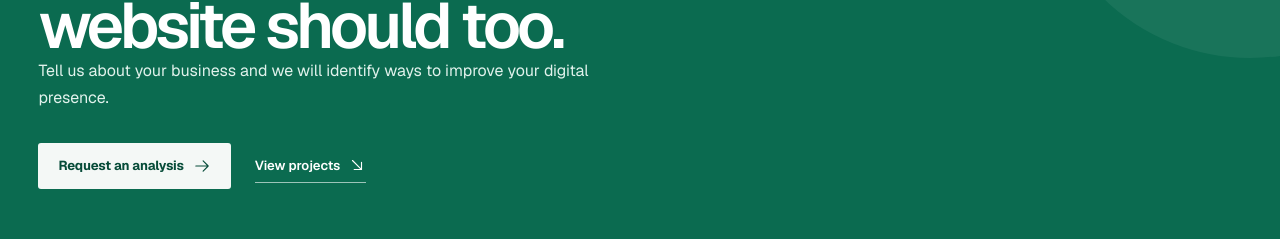
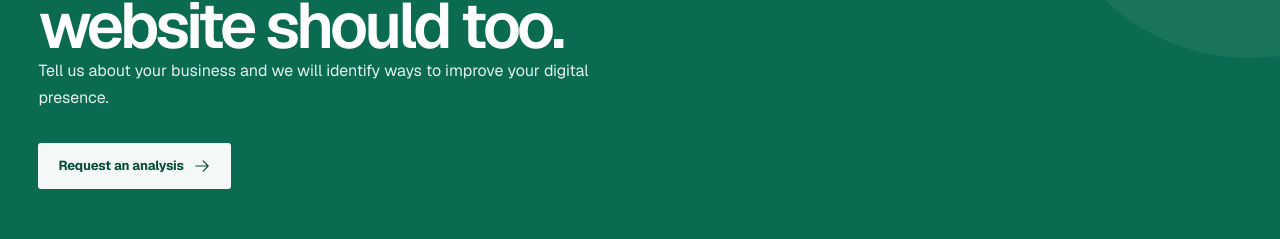
Before and after one commit to JohsonRodriguez/emprendimiento, a Next.js app: page /en in a window 1280 px wide. Shown: the part 9380-9619 px from the top of the page. Built offline with nearby package versions, Linux system fonts and the light colour scheme.

Commit message:
Temporarily hide projects CTA

```diff
--- a/components/LandingPage.tsx
+++ b/components/LandingPage.tsx
@@ -6,6 +6,7 @@ import { assetPath } from "@/lib/assets";
 import { Navbar } from "./Navbar"; import { Reveal } from "./Reveal"; import { BeforeAfterSlider } from "./BeforeAfterSlider"; import { BilingualDemo } from "./BilingualDemo"; import { ContactForm } from "./ContactForm";
 
 const serviceIcons=[PaintBrush,Wrench,GlobeHemisphereWest,DeviceMobile,MagnifyingGlass,Gauge,ShieldCheck];
+const showProjectsCta=false;
 export function LandingPage({locale}:{locale:Locale}){const d=dictionaries[locale]; return <>
   <Navbar locale={locale} d={d}/><main id="top">
     <section className="hero"><div className="hero-copy"><Reveal><p className="eyebrow">{d.heroKicker}</p><h1>{d.heroTitle}</h1><p className="hero-body">{d.heroBody}</p><div className="hero-actions"><a className="button primary" href="#contact">{d.heroPrimary}<ArrowRight size={18}/></a><a className="text-link" href="#before-after">{d.heroSecondary}<ArrowDownRight size={18}/></a></div></Reveal></div><Reveal className="hero-visual" delay={.12}><div className="hero-image"><Image src={assetPath("/images/hero-transformation.png")} alt="Laptop comparing an outdated website with its modern redesign" fill priority sizes="(max-width: 900px) 100vw, 56vw"/></div><div className="transform-caption"><span>{d.before}</span><i/><strong>{d.after}</strong></div></Reveal></section>
@@ -25,7 +26,7 @@ export function LandingPage({locale}:{locale:Locale}){const d=dictionaries[local
 
     <section className="section results-section"><Reveal><h2>{d.resultsTitle}</h2></Reveal><div className="results-orbit"><div className="result-core"><Browser size={36}/><span>Nueva Web</span></div>{d.results.map((x,i)=><Reveal className={`result-chip chip-${i}`} delay={i*.04} key={x}><Check size={17}/>{x}</Reveal>)}</div></section>
 
-    <section className="section cta-section"><Reveal><h2>{d.ctaTitle}</h2><p>{d.ctaBody}</p><div><a className="button light" href="#contact">{d.ctaPrimary}<ArrowRight size={18}/></a><a className="text-link light-link" href="#work">{d.ctaSecondary}<ArrowDownRight size={18}/></a></div></Reveal></section>
+    <section className="section cta-section"><Reveal><h2>{d.ctaTitle}</h2><p>{d.ctaBody}</p><div><a className="button light" href="#contact">{d.ctaPrimary}<ArrowRight size={18}/></a>{showProjectsCta&&<a className="text-link light-link" href="#work">{d.ctaSecondary}<ArrowDownRight size={18}/></a>}</div></Reveal></section>
 
     <section className="section contact-section" id="contact"><Reveal className="contact-copy"><h2>{d.contactTitle}</h2><p>{d.contactBody}</p><a href="mailto:hello@nuevaweb.studio">hello@nuevaweb.studio</a></Reveal><Reveal className="contact-form-wrap" delay={.08}><ContactForm d={d}/></Reveal></section>
   </main><footer><div><Link href={`/${locale}`} className="logo footer-logo"><span>N</span>Nueva Web</Link><p>{d.footer}</p></div><nav>{d.nav.slice(1).map((x,i)=><a key={x} href={`#${["services","process","before-after","work","contact"][i]}`}>{x}</a>)}</nav><div className="footer-meta"><span>© {new Date().getFullYear()} Nueva Web. {d.rights}</span><span><a href="#">{d.privacy}</a><a href="#">{d.terms}</a><Link href={locale==="es"?"/en":"/es"}>{locale==="es"?"English":"Español"}</Link></span></div></footer>
```
